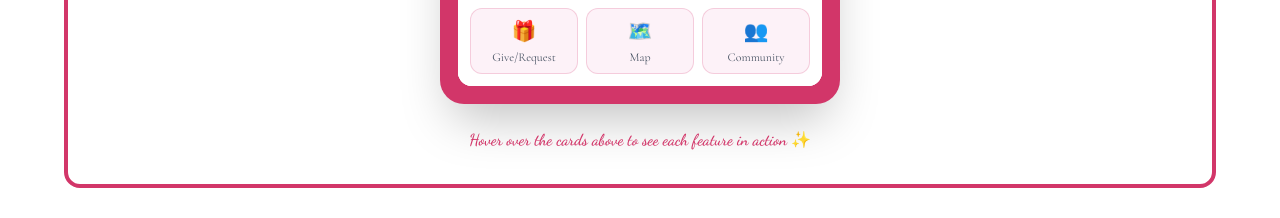
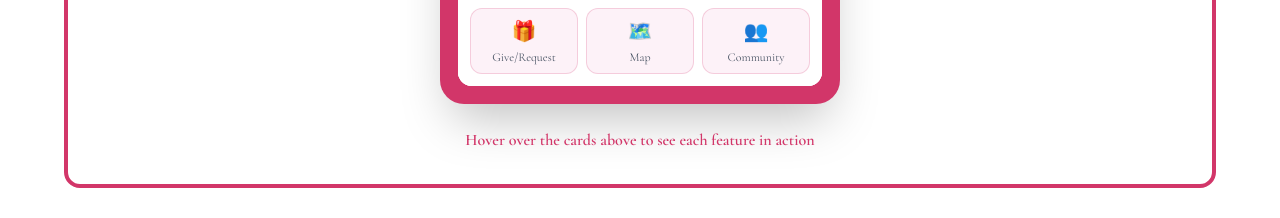
Before and after one commit to naviadepu/clutch-web, a Next.js app: page / in a window 1280 px wide. Shown: the part 1980-2198 px from the top of the page. Built offline with nearby package versions, Linux system fonts and the light colour scheme.

Commit message:
fixed font

```diff
--- a/app/page.tsx
+++ b/app/page.tsx
@@ -319,8 +319,8 @@ function FeaturesSection() {
             </div>
 
             {/* Instruction Text */}
-            <p className="text-center text-[#D23669] text-base mt-6 font-semibold" style={{ fontFamily: 'var(--font-dancing), cursive' }}>
-              Hover over the cards above to see each feature in action ✨
+            <p className="text-center text-[#D23669] text-base mt-6 font-semibold" style={{ fontFamily: 'var(--font-cormorant), serif' }}>
+              Hover over the cards above to see each feature in action
             </p>
           </div>
         </div>
```
Also changed, not shown: app/access/page.tsx (line endings or trailing spaces).
